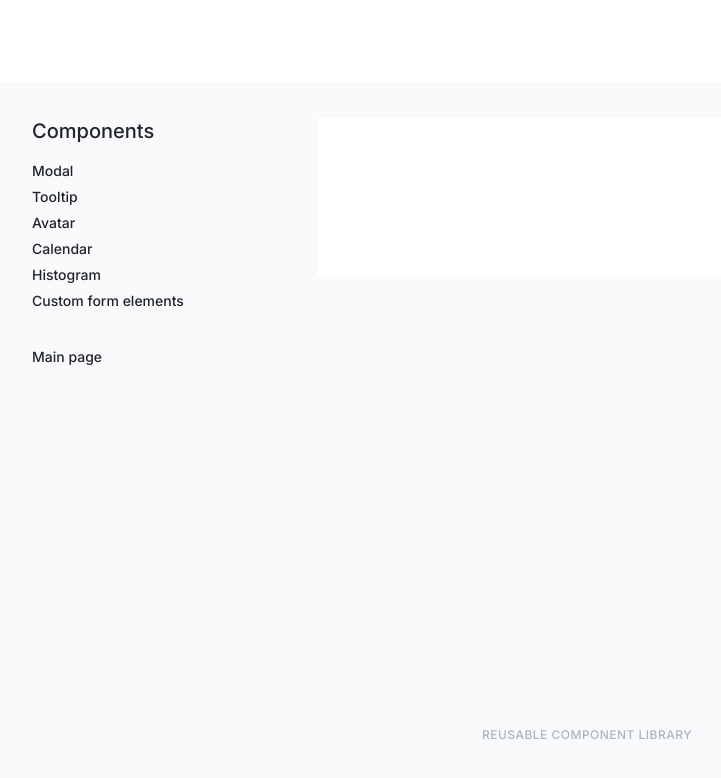
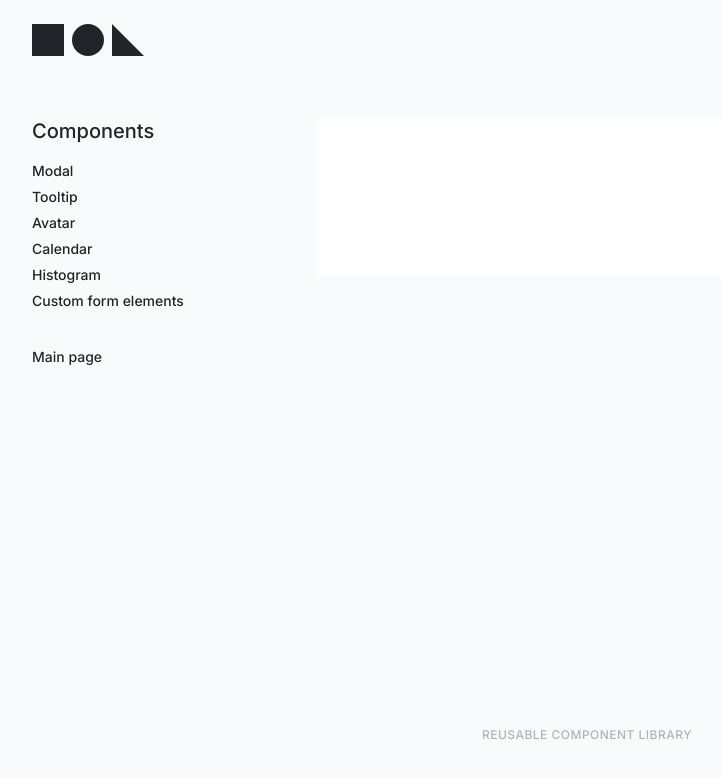
Before and after one commit to js-tasks-ru/htmlcss-20220919_deniss, a website: page pages/template.html in a window 1280 px wide. Shown: the whole page, without its empty margins (53-774 px from the left). Drawn offline with Linux system fonts and the light colour scheme.

Commit message:
Added logo

```diff
--- a/components/header/header.css
+++ b/components/header/header.css
@@ -1,5 +1,11 @@
 .header {
-    padding: 96px 0 77px;
+  padding: 24px 0 0 0;
+  box-sizing: border-box;
+}
+
+.header_inner-header {
+  height: 82px;
+  background: var(--preview-background);
 }
 
 .header__title {
@@ -9,5 +15,32 @@
   font-size: 50px;
   line-height: 64px;
   color: var(--black);
-    margin: 0;
+  margin: 40px 0;
 }
+
+.header__logo {
+  display: flex;
+  align-items: center;
+}
+
+.header__logo-square {
+  width: 32px;
+  height: 32px;
+  background: var(--black);
+  margin-right: 8px;
+}
+
+.header__logo-circle {
+  width: 32px;
+  height: 32px;
+  border-radius: 50%;
+  background: var(--black);
+  margin-right: 8px;
+}
+
+.header__logo-triangle {
+  width: 0;
+  height: 0;
+  border-bottom: 32px solid var(--black);
+  border-right: 32px solid transparent;
+}
--- a/components/page/page.css
+++ b/components/page/page.css
@@ -2,11 +2,6 @@
   display: grid;
   height: 100%;
   grid-template-rows: auto 1fr auto;
-}
-
-.page__header {
-  padding: 0;
-  height: 82px;
 }
 
 .page__main {
@@ -17,7 +12,3 @@
   background: var(--white);
   margin-bottom: 92px;
 }
-
-.page__footer {
-  background: var(--preview-background);
-}
--- a/pages/template.html
+++ b/pages/template.html
@@ -7,8 +7,15 @@
   </head>
   <body>
     <div class="page">
-      <header class="header page__header">
+      <header class="header header_inner-header">
         <div class="container">
+          <div class="header__menu">
+            <div class="header__logo">
+              <div class="header__logo-square"></div>
+              <div class="header__logo-circle"></div>
+              <div class="header__logo-triangle"></div>
+            </div>
+          </div>
         </div>
       </header>
       <div class="page__main">
```
Also changed, not shown: index.html (+7 -0 lines), assets/css/normalize.css. Lines whose indentation alone changed are shown as unchanged.
